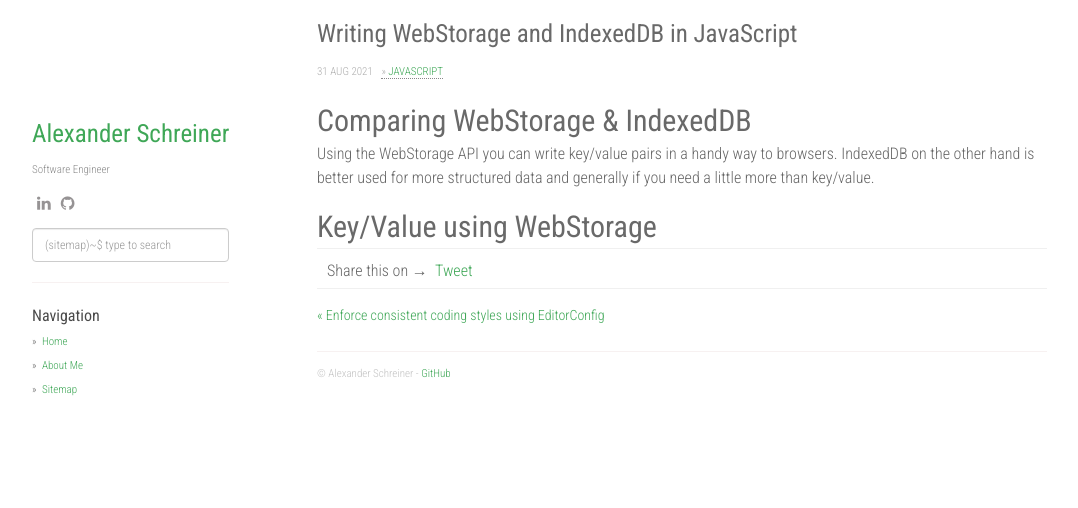
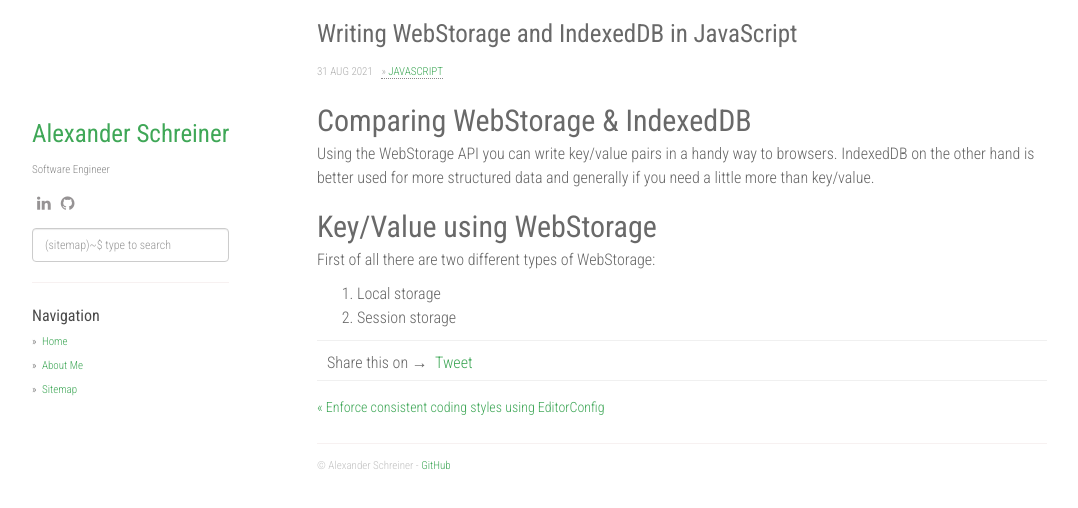
Before and after one commit to alexander-schreiner/alexander-schreiner.github.io, a Jekyll site: the page built from _blog/writing-web-storage-and-indexed-db-in-java-script.md, in a window 1280 px wide. Shown: the top 508 px of the page, without its empty margins (53-1131 px from the left). Built offline with Jekyll 4.4.1, drawn with Linux system fonts in a browser that asks for light colours; nearby versions of some CDN libraries; comment, search, counter and statistics services are not loaded.

Commit message:
Update writing-web-storage-and-indexed-db-in-java-script.md

```diff
--- a/_blog/writing-web-storage-and-indexed-db-in-java-script.md
+++ b/_blog/writing-web-storage-and-indexed-db-in-java-script.md
@@ -10,3 +10,7 @@ tags: ["javascript"]
 Using the WebStorage API you can write key/value pairs in a handy way to browsers. IndexedDB on the other hand is better used for more structured data and generally if you need a little more than key/value.
 
 ## Key/Value using WebStorage
+
+First of all there are two different types of WebStorage:
+1. Local storage
+2. Session storage
```
